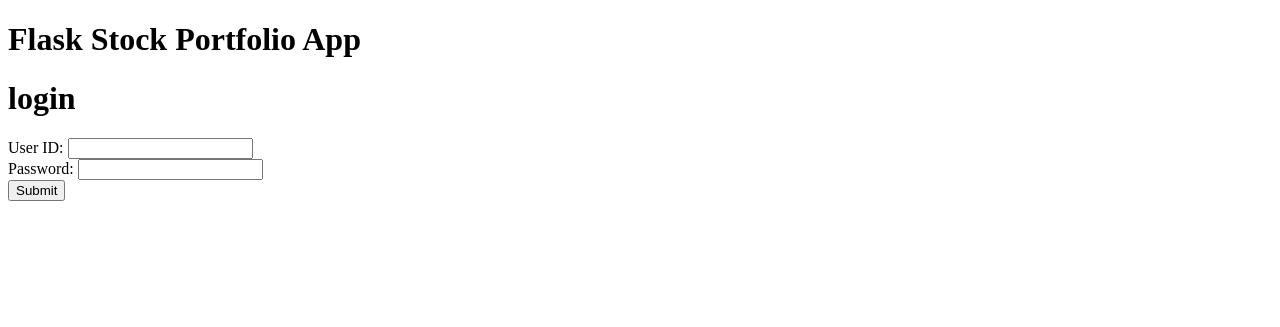
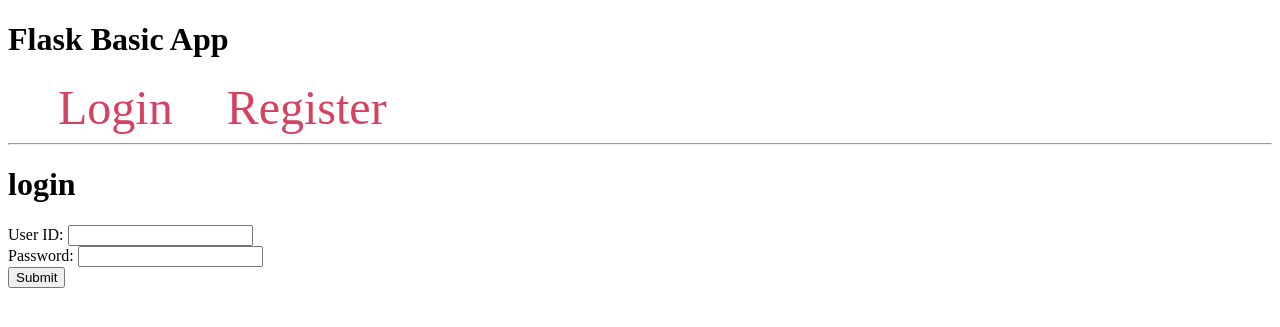
Before and after one commit to chanyadeshani/session_management, a Flask app: page /login in a window 1280 px wide. Shown: the top 327 px of the page. Run offline with Flask 3, Linux system fonts and the light colour scheme.

Commit message:
Home page, login, register pages edited

```diff
--- a/main.py
+++ b/main.py
@@ -1,6 +1,6 @@
 from flask import Flask, render_template, request
 from flask import session
-from pydantic import BaseModel, field_validator, ValidationError
+
 
 app = Flask(__name__)
 app.secret_key = 'BAD_SECRET_KEY'  # It's important to ensure that the secret key remains a secret that cannot be easily guessed.
@@ -8,7 +8,7 @@
 
 @app.route('/')
 def index():
-    return 'Hello World!'
+    return render_template("home.html")
 
 
 @app.route('/register', methods=['GET', 'POST'])
@@ -52,21 +52,11 @@
         for key, value in request.form.items():
             print(f'{key}: {value}')
 
-        try:
-            stock_data = StockModel(
-                stock_symbol=request.form['stock_symbol'],
-                number_of_shares=request.form['number_of_shares'],
-                purchase_price=request.form['purchase_price']
-            )
-            print(stock_data)
+            # Save the form data to the session object
+            session['stock_symbol'] = request.form['stock_symbol']
+            session['number_of_shares'] = request.form['number_of_shares']
+            session['purchase_price'] = request.form['purchase_price']
 
-            # Save the form data to the session object
-            session['stock_symbol'] = stock_data.stock_symbol
-            session['number_of_shares'] = stock_data.number_of_shares
-            session['purchase_price'] = stock_data.purchase_price
-
-        except ValidationError as e:
-            print(e)
 
     return render_template('add_stocks.html')
 
@@ -74,19 +64,6 @@
 @app.route('/stocks/')
 def list_stocks():
     return render_template('stocks.html')
-
-
-class StockModel(BaseModel):
-    """Class for parsing new stock data from a form."""
-    stock_symbol: str
-    number_of_shares: int
-    purchase_price: float
-
-    @field_validator('stock_symbol')
-    def stock_symbol_check(cls, value):
-        if not value.isalpha() or len(value) > 5:
-            raise ValueError('Stock symbol must be 1-5 characters')
-        return value.upper()
 
 
 @app.get('/about')
--- a/templates/base.html
+++ b/templates/base.html
@@ -4,14 +4,26 @@
     <!-- Required meta tags -->
     <meta charset="utf-8">
     <meta name="viewport" content="width=device-width, initial-scale=1, shrink-to-fit=no">
-    <title>Flask Stock Portfolio App</title>
+    <title>Flask Basic App</title>
+        <style>
+        nav a {
+            color: #d64161;
+            font-size: 3em;
+            margin-left: 50px;
+            text-decoration: none;
+        }
+    </style>
   </head>
 
   <body>
     <header>
-      <h1>Flask Stock Portfolio App</h1>
+      <h1>Flask Basic App</h1>
     </header>
-
+    <nav>
+        <a href="{{ url_for('login') }}">Login</a>
+        <a href="{{ url_for('register') }}">Register</a>
+    </nav>
+    <hr>
     <main>
       <!-- child template -->
       {% block content %}
```
Also changed, not shown: templates/home.html (added, +8 -0 lines).
